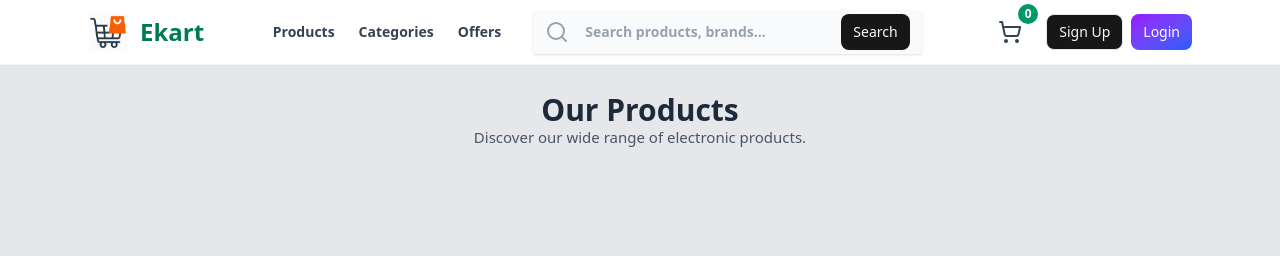
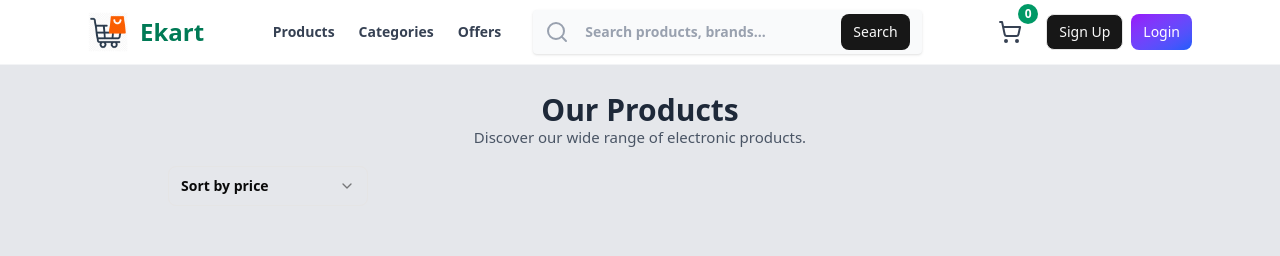
Before and after one commit to Sho-Shorya/codealpha_tasks, a React (Vite) app in the folder CodeAlpha_EcommerceStore/frontend/: page /product in a window 1280 px wide. Shown: the top 256 px of the page. Built offline with nearby package versions, Linux system fonts and the light colour scheme.

Commit message:
Login Error Resolved

```diff
--- a/CodeAlpha_EcommerceStore/frontend/src/App.jsx
+++ b/CodeAlpha_EcommerceStore/frontend/src/App.jsx
@@ -9,7 +9,7 @@ import Verify from './pages/Verify'
 import VerifyEmail from './pages/VerifyEmail'
 import Footer from './components/Footer'
 import Profile from './pages/Profile'
-import ProductsList from './components/ProductsList'
+import ProductsList from './pages/ProductsList'
 import Categories from './pages/Categories'
 import Offers from './pages/Offers'
 
--- a/CodeAlpha_EcommerceStore/frontend/src/components/Navbar.jsx
+++ b/CodeAlpha_EcommerceStore/frontend/src/components/Navbar.jsx
@@ -121,6 +121,8 @@ const Navbar = () => {
       }
     } catch (err) {
       const status = err?.response?.status
+      const serverMessage = err?.response?.data?.message || err?.response?.data || err?.message
+      console.warn('Logout request failed', err, err?.response?.data)
       if (status === 401 || status === 403) {
         // token invalid/expired — clear client anyway
         dispatch(setUser(null))
@@ -129,8 +131,7 @@ const Navbar = () => {
         navigate('/login')
       } else {
         // network/server error — don't wipe local state
-        console.warn('Logout request failed', err?.message || err)
-        toast.error('Logout failed — please try again')
+        toast.error(serverMessage || 'Logout failed — please try again')
       }
     } finally {
       setLoading(false)
--- a/CodeAlpha_EcommerceStore/frontend/src/components/ProductsList.jsx
+++ /dev/null
@@ -1,17 +0,0 @@
-import React from 'react'
-import { Card } from './ui/card'
-const ProductsList = () => {
-    return (
-        <div className='mt-16 w-full min-h-screen p-2 bg-gray-200'>
-            <div className='flex flex-col items-center'>
-                <h1 className='mt-5 text-3xl font-bold text-gray-800'>Our Products</h1>
-                <p className='text-gray-600 font-light text-[15px]'>Discover our wide range of electronic products.</p>
-            </div>
-            <div className='grid grid-cols-3 sm:grid-cols-2 md:grid-cols-3 lg:grid-cols-3 gap-2 my-5 mx-40'>
-
-            </div>
-        </div>
-    )
-}
-
-export default ProductsList
--- /dev/null
+++ b/CodeAlpha_EcommerceStore/frontend/src/components/ui/select.jsx
@@ -0,0 +1,63 @@
+import * as React from "react";
+import * as SelectPrimitive from "@radix-ui/react-select";
+import { Check, ChevronDown } from "lucide-react";
+import { cn } from "@/lib/utils";
+
+const Select = SelectPrimitive.Root;
+const SelectGroup = SelectPrimitive.Group;
+const SelectValue = SelectPrimitive.Value;
+
+const SelectTrigger = React.forwardRef(({ className, children, ...props }, ref) => (
+  <SelectPrimitive.Trigger
+    ref={ref}
+    className={cn(
+      "flex h-10 w-full items-center justify-between rounded-md border border-input bg-transparent px-3 text-sm outline-none transition-colors focus-visible:ring-2 focus-visible:ring-ring focus-visible:ring-offset-2 disabled:cursor-not-allowed disabled:opacity-50",
+      className
+    )}
+    {...props}
+  >
+    {children}
+    <SelectPrimitive.Icon asChild>
+      <ChevronDown className="h-4 w-4 opacity-50" />
+    </SelectPrimitive.Icon>
+  </SelectPrimitive.Trigger>
+));
+SelectTrigger.displayName = SelectPrimitive.Trigger.displayName;
+
+const SelectContent = React.forwardRef(({ className, children, position = "popper", ...props }, ref) => (
+  <SelectPrimitive.Portal>
+    <SelectPrimitive.Content
+      ref={ref}
+      className={cn(
+        "z-50 overflow-hidden rounded-md border border-input bg-background text-foreground shadow-md animate-in fade-in-80",
+        className
+      )}
+      position={position}
+      {...props}
+    >
+      <SelectPrimitive.Viewport className="p-1">{children}</SelectPrimitive.Viewport>
+    </SelectPrimitive.Content>
+  </SelectPrimitive.Portal>
+));
+SelectContent.displayName = SelectPrimitive.Content.displayName;
+
+const SelectItem = React.forwardRef(({ className, children, ...props }, ref) => (
+  <SelectPrimitive.Item
+    ref={ref}
+    className={cn(
+      "relative flex cursor-default select-none items-center rounded-sm px-8 py-2 text-sm outline-none focus:bg-accent data-[disabled]:pointer-events-none data-[disabled]:opacity-50",
+      className
+    )}
+    {...props}
+  >
+    <span className="absolute left-2 flex h-3.5 w-3.5 items-center justify-center">
+      <SelectPrimitive.ItemIndicator>
+        <Check className="h-4 w-4" />
+      </SelectPrimitive.ItemIndicator>
+    </span>
+    <SelectPrimitive.ItemText>{children}</SelectPrimitive.ItemText>
+  </SelectPrimitive.Item>
+));
+SelectItem.displayName = SelectPrimitive.Item.displayName;
+
+export { Select, SelectGroup, SelectItem, SelectTrigger, SelectValue, SelectContent };
--- a/CodeAlpha_EcommerceStore/frontend/src/index.css
+++ b/CodeAlpha_EcommerceStore/frontend/src/index.css
@@ -130,3 +130,17 @@
 body {
   overflow-x: hidden;
 }
+
+html {
+  scrollbar-width: none;
+  -ms-overflow-style: none;
+}
+* {
+  scrollbar-width: none;
+  -ms-overflow-style: none;
+}
+*::-webkit-scrollbar {
+  width: 0;
+  height: 0;
+  background: transparent;
+}
--- a/CodeAlpha_EcommerceStore/frontend/src/pages/Home.jsx
+++ b/CodeAlpha_EcommerceStore/frontend/src/pages/Home.jsx
@@ -1,7 +1,7 @@
 import Features from '@/components/Features'
 import Hero from '@/components/Hero'
 import React from 'react'
-import ProductsList from '@/components/ProductsList'
+import ProductsList from '@/pages/ProductsList'
 import { useSelector } from 'react-redux'
 
 const Home = () => {
--- /dev/null
+++ b/CodeAlpha_EcommerceStore/frontend/src/pages/ProductsList.jsx
@@ -0,0 +1,39 @@
+import React from 'react'
+import {
+    Select,
+    SelectContent,
+    SelectGroup,
+    SelectItem,
+    SelectTrigger,
+    SelectValue,
+} from "@/components/ui/select"
+const ProductsList = () => {
+    return (
+        <div className='mt-16 w-full min-h-screen p-2 bg-gray-200'>
+            <div className='flex flex-col items-center'>
+                <h1 className='mt-5 text-3xl font-bold text-gray-800'>Our Products</h1>
+                <p className='text-gray-600 font-light text-[15px]'>Discover our wide range of electronic products.</p>
+            </div>
+            <div className='grid grid-cols-3 sm:grid-cols-2 md:grid-cols-3 lg:grid-cols-3 gap-2 my-5 mx-40'>
+                <div className='flex flex-col'>
+                    <div>
+                        <Select>
+                            <SelectTrigger className="w-[200px]">
+                                <SelectValue placeholder="Sort by price" />
+                            </SelectTrigger>
+                            <SelectContent>
+                                <SelectGroup>
+                                    <SelectItem value="light">Light</SelectItem>
+                                    <SelectItem value="dark">Dark</SelectItem>
+                                    <SelectItem value="system">System</SelectItem>
+                                </SelectGroup>
+                            </SelectContent>
+                        </Select>
+                    </div>
+                </div>
+            </div>
+        </div>
+    )
+}
+
+export default ProductsList
```
